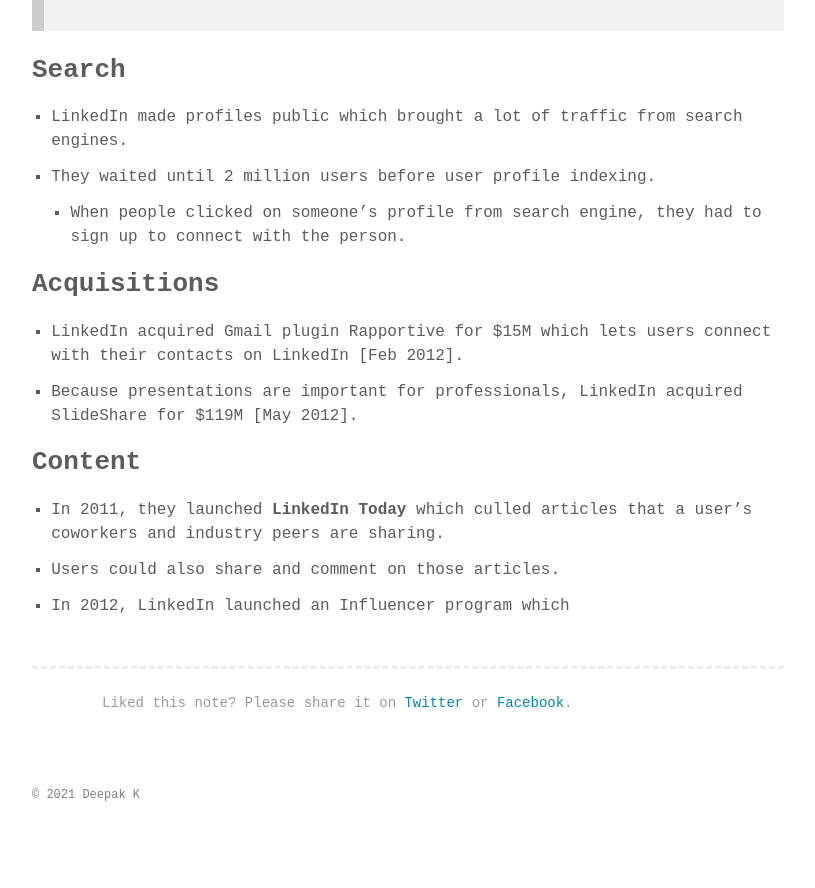
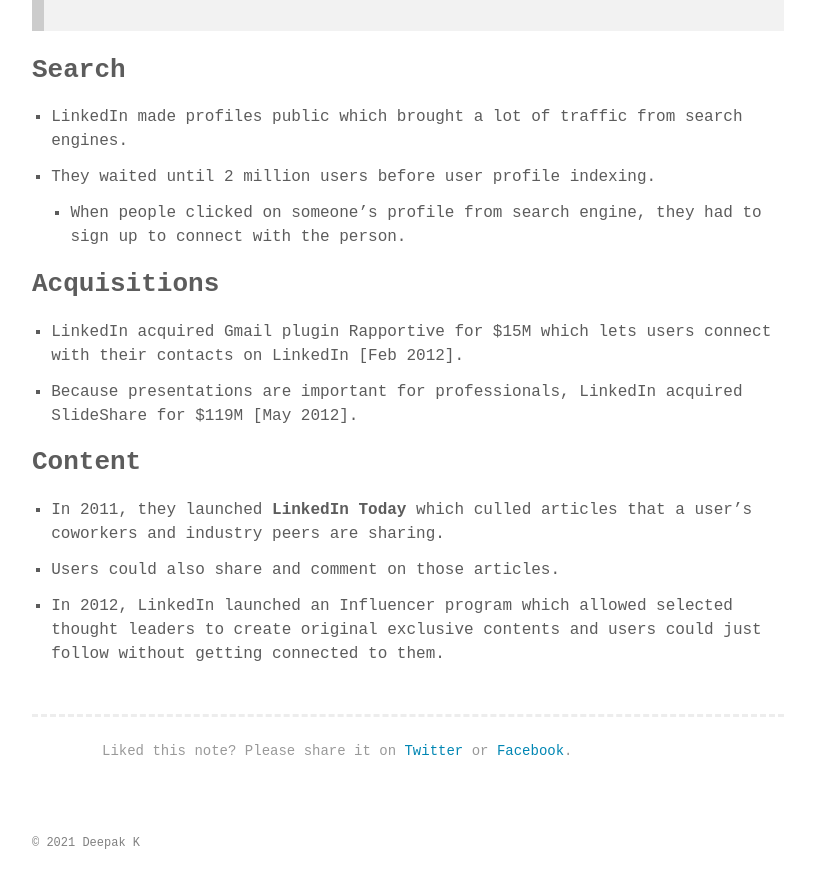
Before and after one commit to deepakness/deepak-notes-jk, a Jekyll site: the page built from _posts/2021-02-07-linkedin.md, in a window 1280 px wide and 900 px high, scrolled down 3249 px. Shown: the top 888 px of the window, without its empty margins (232-1047 px from the left). Built offline with Jekyll 4.4.1, drawn with Linux system fonts in a browser that asks for light colours; some web fonts are replaced; before the commit the page ends 4101 px from its top, so only the background shows below that.

Commit message:
new note

```diff
--- a/_posts/2021-02-07-linkedin.md
+++ b/_posts/2021-02-07-linkedin.md
@@ -127,4 +127,4 @@ Raw Notes from GrowthHackers article "LinkedIn Growth Engine: The Never Ending V
 
 - Users could also share and comment on those articles.
 
-- In 2012, LinkedIn launched an Influencer program which
+- In 2012, LinkedIn launched an Influencer program which allowed selected thought leaders to create original exclusive contents and users could just follow without getting connected to them.
```
